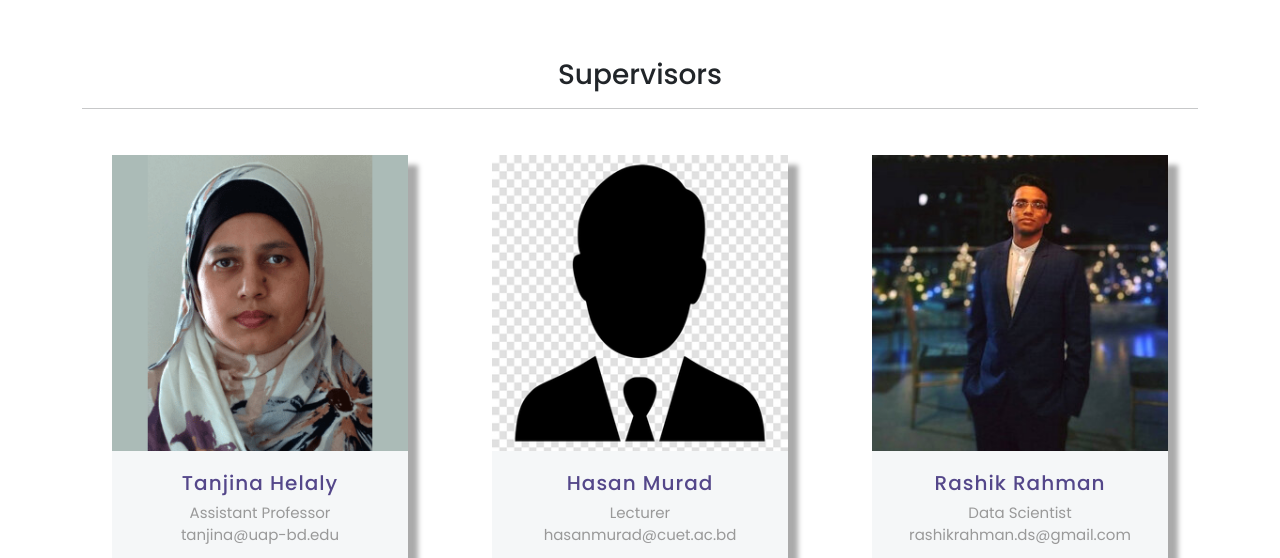
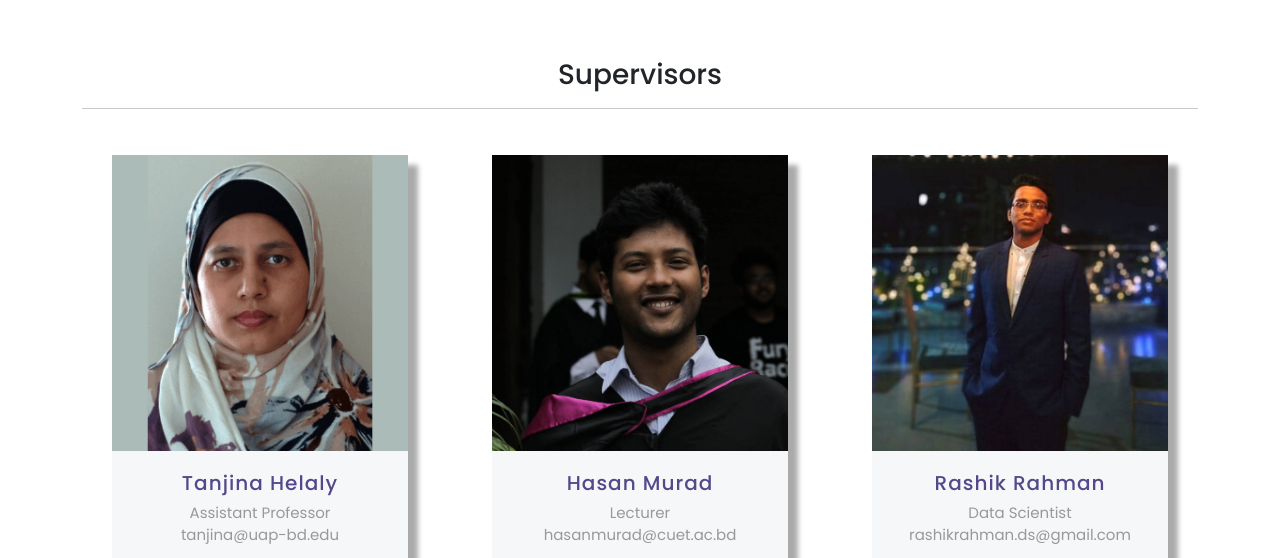
Before and after one commit to SBNet-Members/SBNet-members.github.io, a plain HTML site: page index.html in a window 1280 px wide. Shown: the part 242-800 px from the top of the page. Drawn offline with Linux system fonts and the light colour scheme.

Commit message:
Existing Data updated

```diff
--- a/index.html
+++ b/index.html
@@ -85,7 +85,7 @@
                 <div class="col-lg-4 col-md-6 col-sm-12 d-block mx-auto">
                     <div class="head-faculty">
                         <div class="head-img">
-                            <img src="assets/img/Members/unknown.jpg" />
+                            <img src="assets/img/Members/murad.png" />
                             <div class="social">
                                 <ul>
                                     <li>
```
Also changed, not shown: assets/img/Members/murad.png (added), 3 other files.
